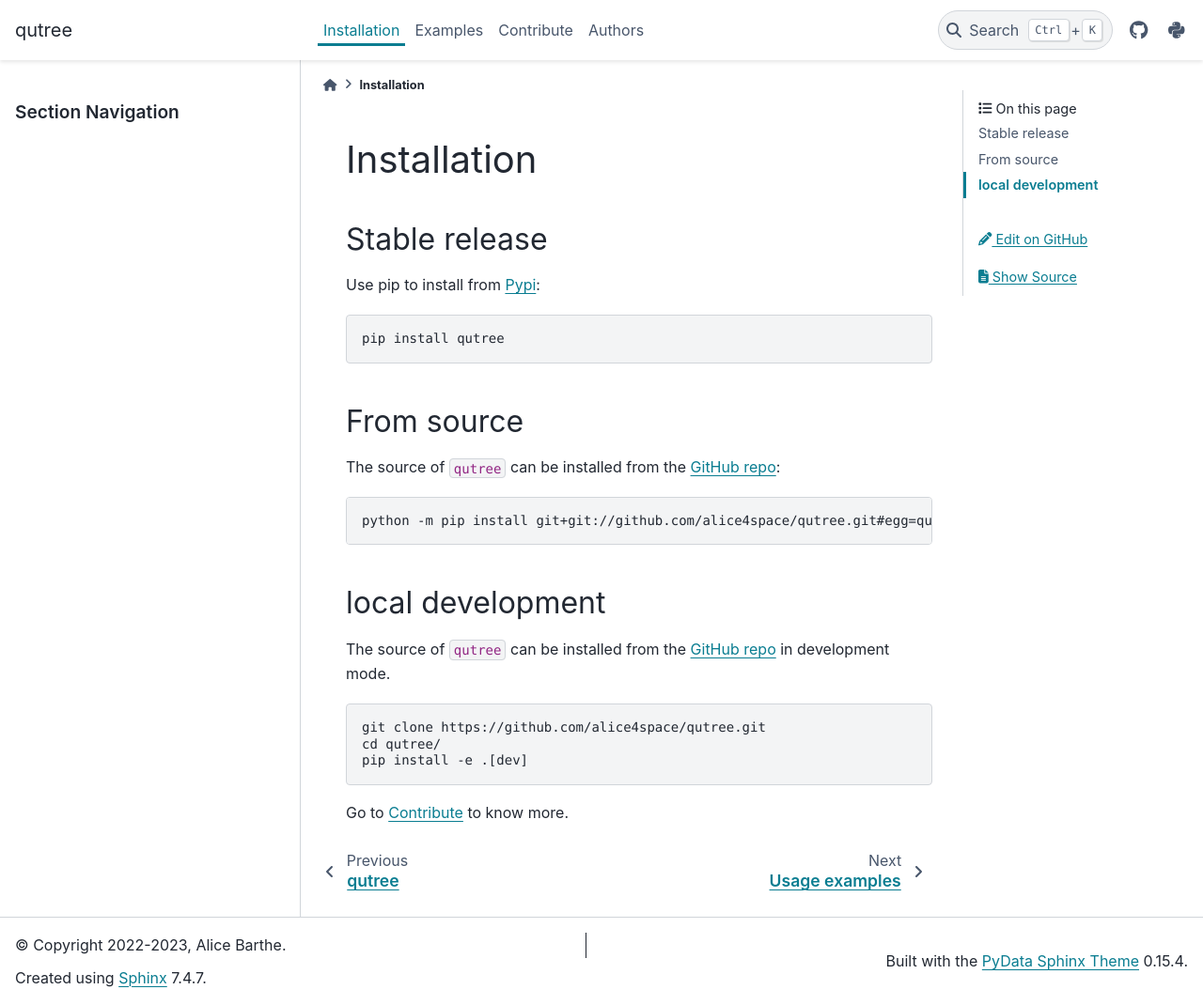
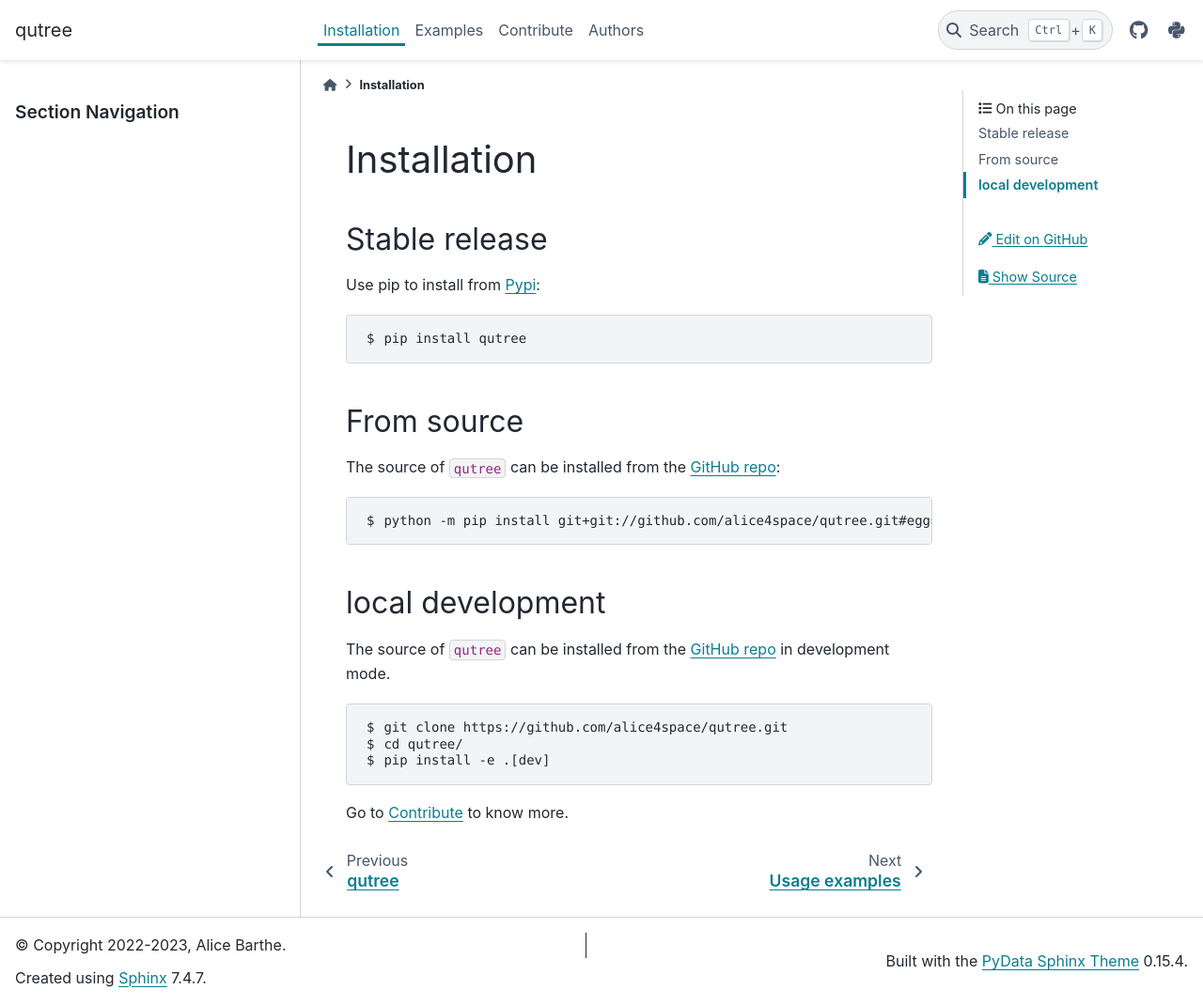
Before and after one commit to alice4space/qutree, a Sphinx documentation site: the page built from docs/source/install.rst, in a window 1280 px wide and 1070 px high. Shown: the whole window at 94% size. Built offline with Sphinx 7.4.7 and the PyData theme 0.15.4, drawn with Linux system fonts in a browser that asks for light colours; pages that are not in the unit, such as notebooks, are missing from menus.

Commit message:
docs: add dollar sign for console block

```diff
--- a/docs/source/_static/custom.css
+++ b/docs/source/_static/custom.css
@@ -9,3 +9,12 @@
     margin-right: 0.5em;
     padding-right: 0.5em;
   }
+
+/*******************************************************************************
+ * add the dollar sign in console block
+ */
+div.highlight-console pre span.go::before {
+  content: "$";
+  margin-right: 10px;
+  margin-left: 5px;
+}
```
